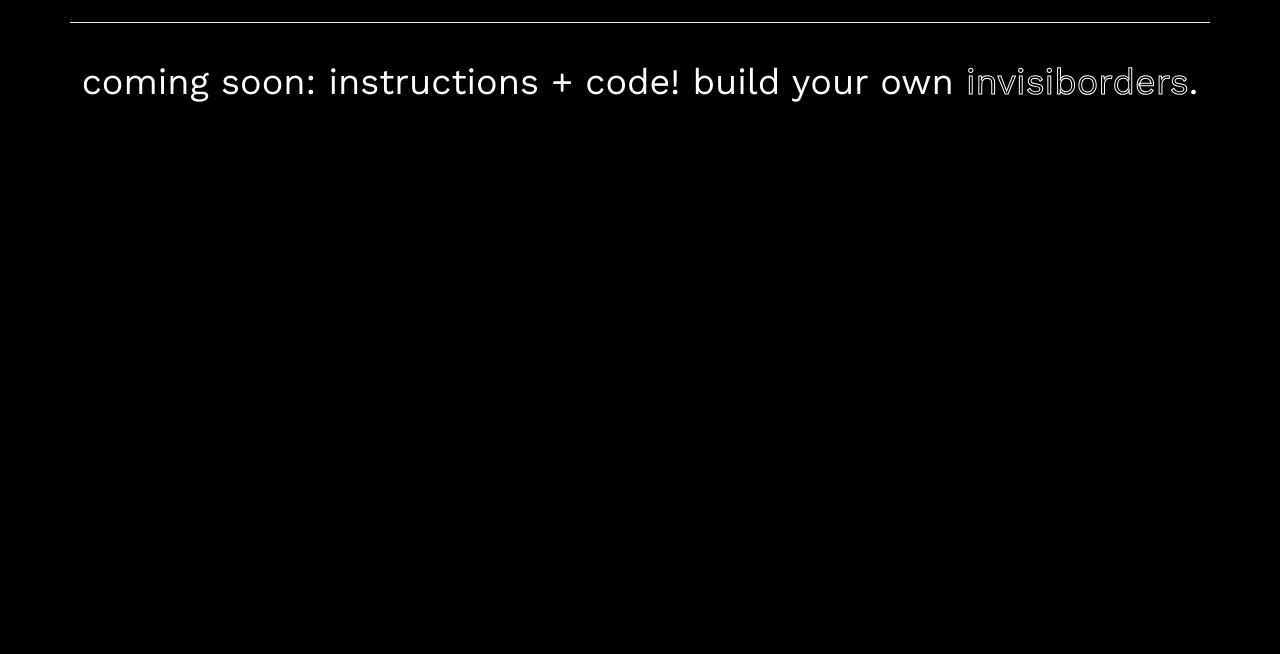
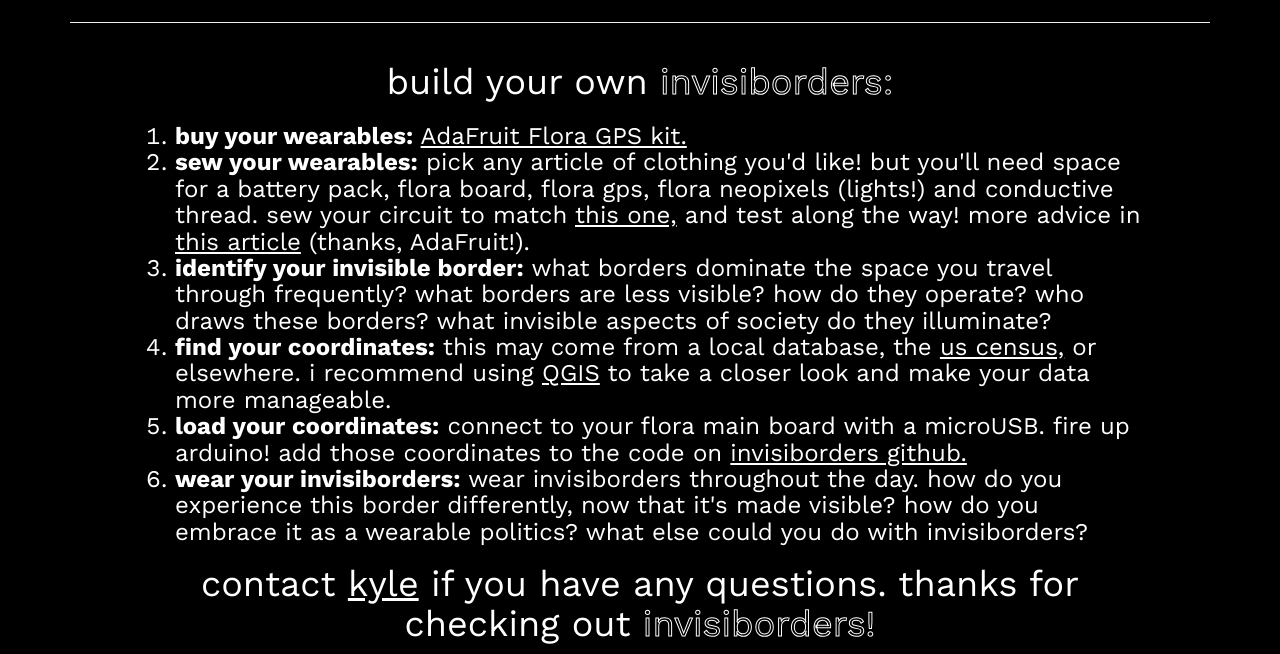
Before and after one commit to k-y-le/invisiborders-site, a plain HTML site: page index.html in a window 1280 px wide. Shown: the part 1662-2316 px from the top of the page. Before the commit the page ends 1775 px from the top, so only its background shows below. Drawn offline with nearby package versions, Linux system fonts and the light colour scheme.

Commit message:
initial instructions go go go

```diff
--- a/index.html
+++ b/index.html
@@ -12,8 +12,6 @@
 </head>
 
 <body>
-
-  <!-- <% include ../partials/nav.ejs %> -->
 
 <div class="row text-center">
   <div class="container-fluid np">
@@ -59,15 +57,17 @@
     <iframe class="video" src="https://www.youtube.com/embed/VP8bJD9bs4o" frameborder="0" allow="accelerometer; autoplay; encrypted-media; gyroscope; picture-in-picture" allowfullscreen></iframe>
   </div>
   <hr>
-  <div class="row text-center">
-    <h1>coming soon: instructions + code! build your own <span class="invis">invisiborders</span>.</h1>
-    <!-- <div class="card">
-      <h3>This is for instructions</h3>
-      <ol>
-        <li>abc</li>
-        <li>def</li>
-      </ol>
-    </div> -->
+  <div class="row px">
+    <h1 class="text-center">build your own <span class="invis">invisiborders:</span></h1>
+    <ol class="h3">
+      <li><strong>buy your wearables:</strong> <a href="https://www.adafruit.com/product/1090">AdaFruit Flora GPS kit.</a></li>
+      <li><strong>sew your wearables:</strong> pick any article of clothing you'd like! but you'll need space for a battery pack, flora board, flora gps, flora neopixels (lights!) and conductive thread. sew your circuit to match <a href="https://cdn-learn.adafruit.com/assets/assets/000/003/519/original/flora_gps-jacket-diagram.jpg?1396797612">this one,</a> and test along the way! more advice in <a href="https://learn.adafruit.com/flora-gps-jacket">this article</a> (thanks, AdaFruit!).</li>
+      <li><strong>identify your invisible border:</strong> what borders dominate the space you travel through frequently? what borders are less visible? how do they operate? who draws these borders? what invisible aspects of society do they illuminate?</li>
+      <li><strong>find your coordinates:</strong> this may come from a local database, the <a href="https://www.census.gov/geographies/mapping-files/time-series/geo/tiger-line-file.html">us census,</a> or elsewhere. i recommend using <a href="https://qgis.org/en/site/">QGIS</a> to take a closer look and make your data more manageable.</li>
+      <li><strong>load your coordinates:</strong> connect to your flora main board with a microUSB. fire up arduino! add those coordinates to the code on <a href="https://github.com/k-y-le/invisiborders">invisiborders github.</a></li>
+      <li><strong>wear your invisiborders:</strong> wear invisiborders throughout the day. how do you experience this border differently, now that it's made visible? how do you embrace it as a wearable politics? what else could you do with invisiborders?</li>
+    </ol>
+    <h1 class="text-center">contact <a href="mailto:ktbarnes@princeton.edu">kyle</a> if you have any questions. thanks for checking out <span class="invis">invisiborders!</span></h1>
   </div>
 </div>
 
--- a/main.css
+++ b/main.css
@@ -9,6 +9,10 @@ body {
 }
 .np {
   padding: 0;
+}
+.px {
+  padding-left: 10vh;
+  padding-right: 10vh;
 }
 a {
   color: white;
```
